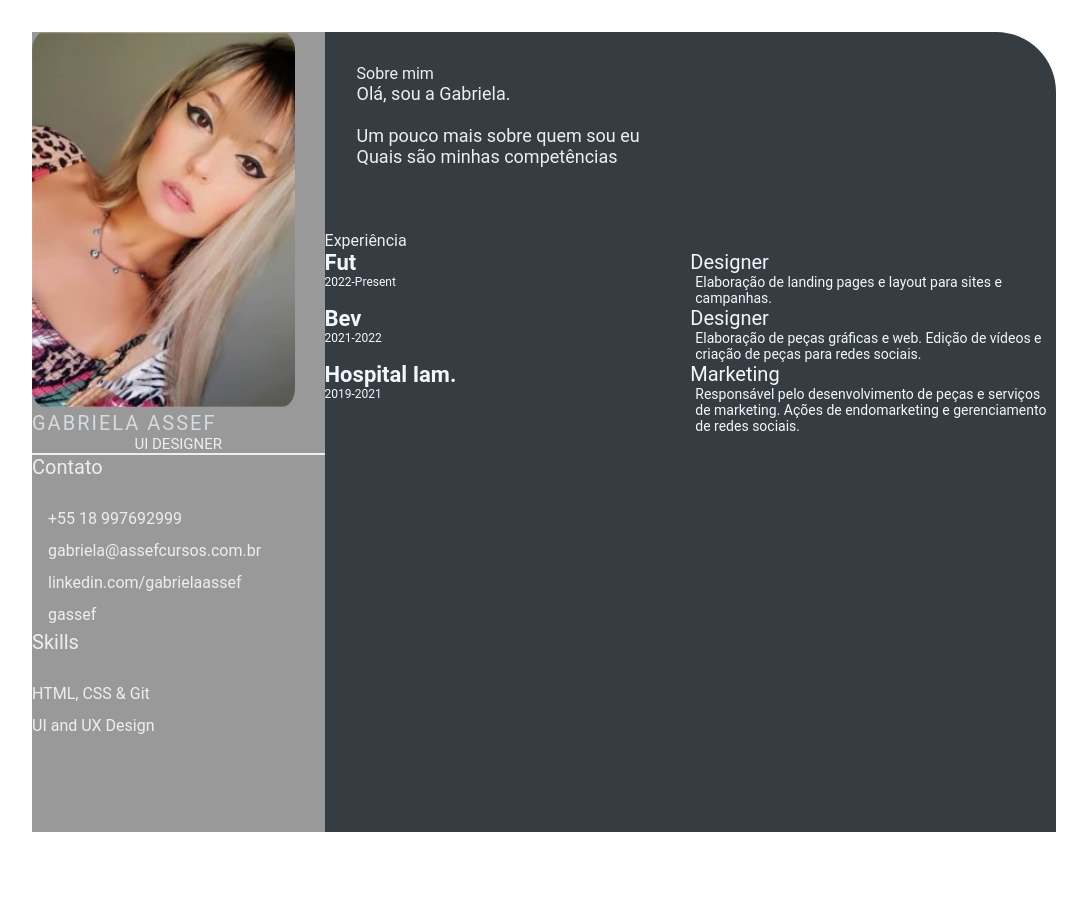
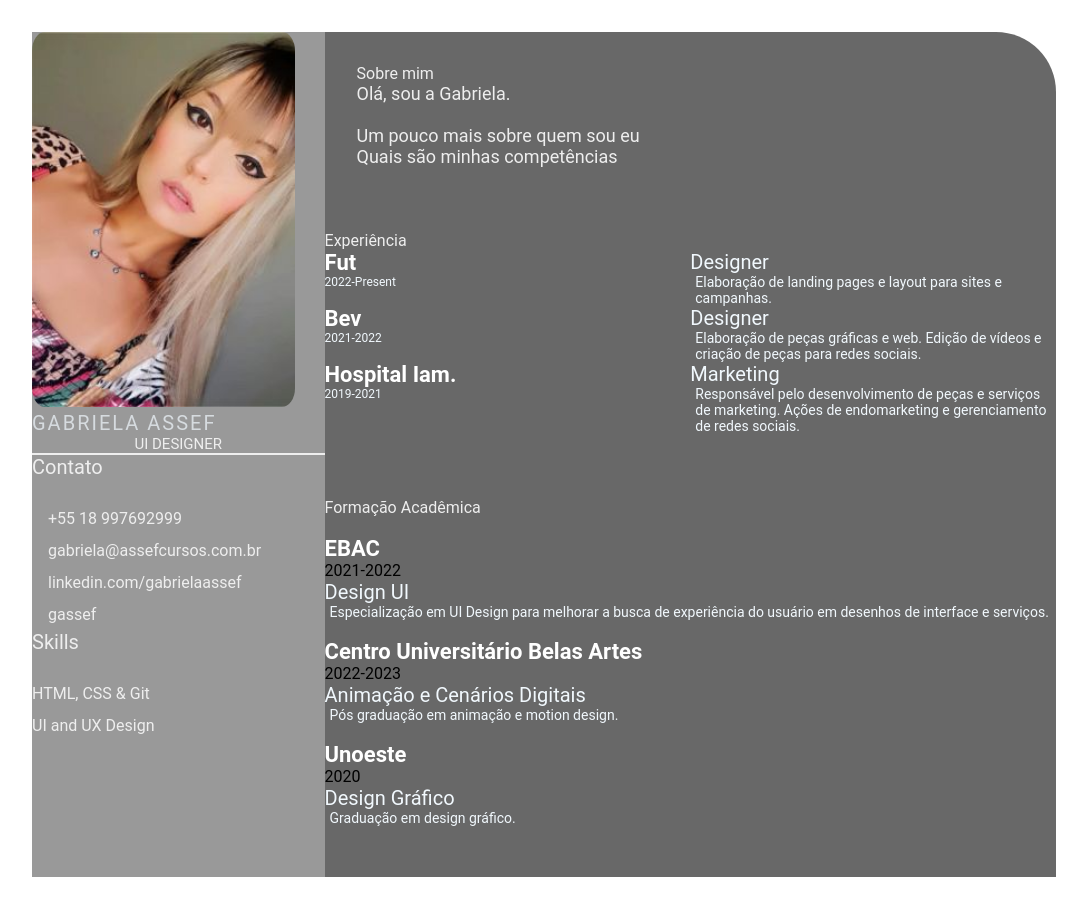
Before and after one commit to gassef/devweekgit.github.io, a plain HTML site: page index.html in a window 1280 px wide. Shown: the whole page, without its empty margins (96-1183 px from the left). Before the commit the page ends 864 px from the top, so only its background shows below. Drawn offline with Linux system fonts and the light colour scheme.

Commit message:
Tarefa 04 (#4)

```diff
--- a/index.html
+++ b/index.html
@@ -1,5 +1,6 @@
 <!DOCTYPE html>
 <html lang="en">
+
 <head>
     <meta charset="UTF-8">
     <meta http-equiv="X-UA-Compatible" content="IE=edge">
@@ -10,6 +11,7 @@
     <link rel="stylesheet" href="style.css">
 
 </head>
+
 <body>
     <main class="resume-contents">
         <section class="left-section">
@@ -35,8 +37,12 @@
                 <div class="skills">
                     <p class="left-title">Skills</p>
                     <ul>
-                        <li><p>HTML, CSS & Git</p></li>
-                        <li><p>UI and UX Design</p></li>
+                        <li>
+                            <p>HTML, CSS & Git</p>
+                        </li>
+                        <li>
+                            <p>UI and UX Design</p>
+                        </li>
                     </ul>
                 </div>
             </section>
@@ -82,12 +88,55 @@
                     <div class="exp-right">
                         <p class="exp-position">Marketing</p>
                         <p class="exp-desc">
-                                Responsável pelo desenvolvimento de peças e serviços de marketing. Ações de endomarketing e gerenciamento de redes sociais.
+                            Responsável pelo desenvolvimento de peças e serviços de marketing. Ações de endomarketing e
+                            gerenciamento de redes sociais.
                         </p>
+                    </div>
+                </div>
+            </section>
+            <section class="education gap">
+                <div class="right-title">Formação Acadêmica</div>
+            </br>
+                <giv class="education contents"></giv>
+                <div class="education-left">
+                    <p class="education-school-name">EBAC</p>
+                    <p class="education-time-period">2021-2022</p>
+                </div>
+                <div class="education-right">
+                    <p class="education-subject">Design UI</p>
+                    <p class="education-desc">
+                        Especialização em UI Design para melhorar a busca de experiência do usuário em desenhos de interface e serviços.
+                    </p>
+                </div>
+            </br>
+                <div class="education-left">
+                    <p class="education-school-name">Centro Universitário Belas Artes</p>
+                    <p class="education-time-period">2022-2023</p>
+                </div>
+                <div class="education-right">
+                    <p class="education-subject">Animação e Cenários Digitais</p>
+                    <p class="education-desc">
+                        Pós graduação em animação e motion design.
+                    </p>
+                </div>
+            </br>
+                <div class="education-left">
+                    <p class="education-school-name">Unoeste</p>
+                    <p class="education-time-period">2020</p>
+                </div>
+                <div class="education-right">
+                    <p class="education-subject">Design Gráfico</p>
+                    <p class="education-desc">
+                        Graduação em design gráfico.
+                    </p>
+                    </div>
+                </br>
+
                     </div>
                 </div>
             </section>
         </section>
     </main>
 </body>
+
 </html>
--- a/style.css
+++ b/style.css
@@ -23,7 +23,7 @@
 .right-section {
     grid-column: span 5;
     height: 100%;
-    background-color: #353d43;
+    background-color: #686868;
     border-radius: 0px 60px 0px 0px;
 }
 
@@ -116,6 +116,8 @@
 .awards-company-name {
     font-size: 22px;
     font-weight: bold;
+    color: #ffffff;
+
 }
 
 .exp-time-period,
@@ -128,6 +130,7 @@
 .education-subject,
 .awards-name {
     font-size: 20px;
+    color: #F1F8FD;
 }
 
 .exp-desc,
@@ -135,4 +138,5 @@
 .awards-desc {
     font-size: 14px;
     padding-left: 5px;
+    color: #F1F8FD;
 }
```
Lines whose indentation alone changed are shown as unchanged.
